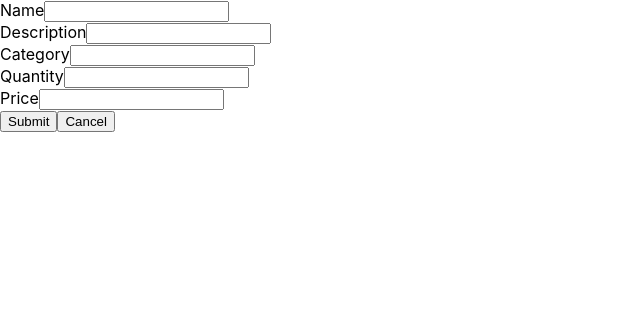
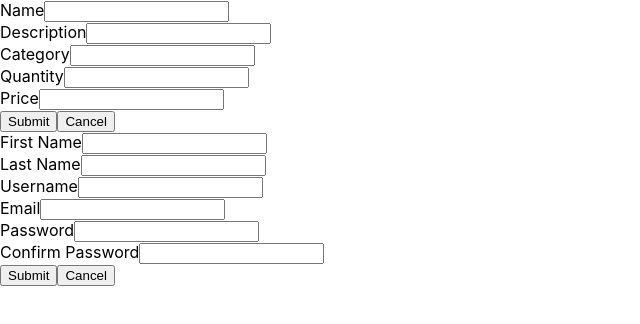
Before and after one commit to Geiranix/Comp229-MidTerm, a React (Create React App) app in the folder midterm-301200435/: page / in a window 1280 px wide. Shown: the top 324 px of the page, without its empty margins (0-640 px from the left). Built offline with nearby package versions, Linux system fonts and the light colour scheme; the HTML template or start-up script is replaced by a standard one.

Commit message:
I updated the App component

```diff
--- a/midterm-301200435/src/App.js
+++ b/midterm-301200435/src/App.js
@@ -1,11 +1,13 @@
 
 import React from 'react';
 import AddProduct from './components/AddProduct';
+import SignUpUser from './components/SignUpUser';
 
 function App() {
     return (
         <div className="App">
             <AddProduct />
+            <SignUpUser/>
         </div>
     );
 }
```
